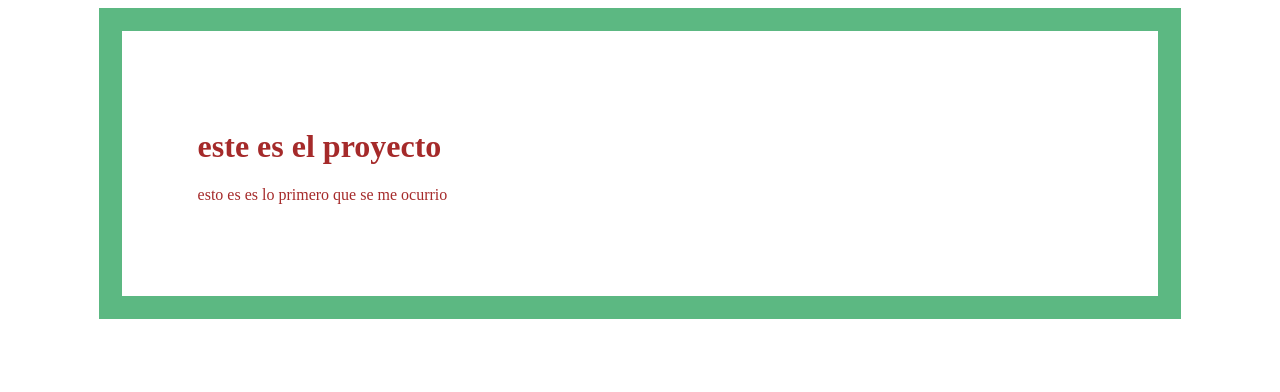
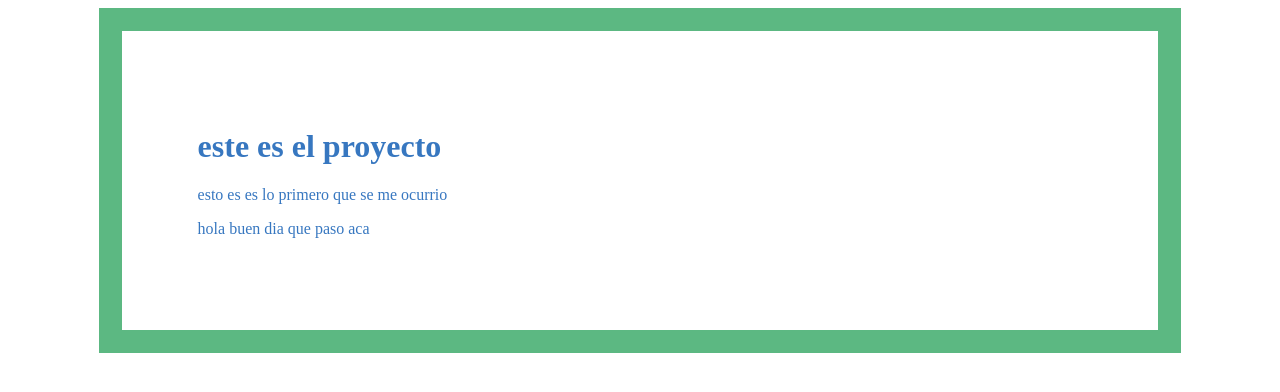
Before and after one commit to santiagorivader/my-proyecto, a plain HTML site: page proyecto1/post.html in a window 1280 px wide. Drawn offline with Linux system fonts and the light colour scheme; files that its build step writes are made by us from their sources.

Commit message:
agregado el contenido con cambion en parrfo

```diff
--- a/proyecto1/css/topo.css
+++ b/proyecto1/css/topo.css
@@ -6,7 +6,7 @@ body {
 
 }
 #container{
-    width: 70%; color: brown;
+    width: 70%; color: rgb(55, 119, 192);
     padding: 2cm;
     text-align: left;
     border: 23px solid #5cb882;
--- a/proyecto1/post.html
+++ b/proyecto1/post.html
@@ -14,6 +14,7 @@
     <div id="post">
         <h1>este es el proyecto </h1>
         <p>esto es es lo primero que se me ocurrio</p>
+        <p>hola buen dia que paso aca</p>
         <link rel="import" href="https://wallpaperaccess.com/download/1920-x-1080-windows-7220928">
 
     </div>
```
